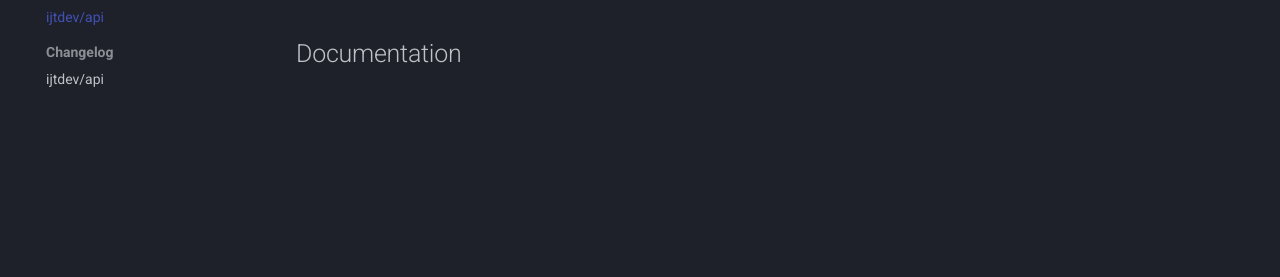
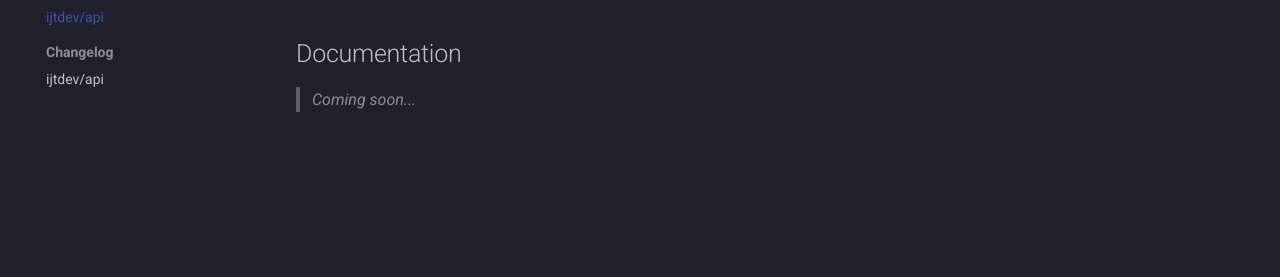
Before and after one commit to itsjusttriz/ijtdev-docs, an MkDocs documentation site: the page built from docs/projects/ijtdev/api/index.md, in a window 1280 px wide. Shown: the part 200-477 px from the top of the page. Built offline with MkDocs 1.6.1 and Material for MkDocs 9.7.7, drawn with Linux system fonts in a browser that asks for light colours.

Commit message:
added 'coming soon' txt

```diff
--- a/docs/projects/ijtdev/api/index.md
+++ b/docs/projects/ijtdev/api/index.md
@@ -1,3 +1,5 @@
 # ijtdev/api
 
 ## Documentation
+
+> _Coming soon..._
```
